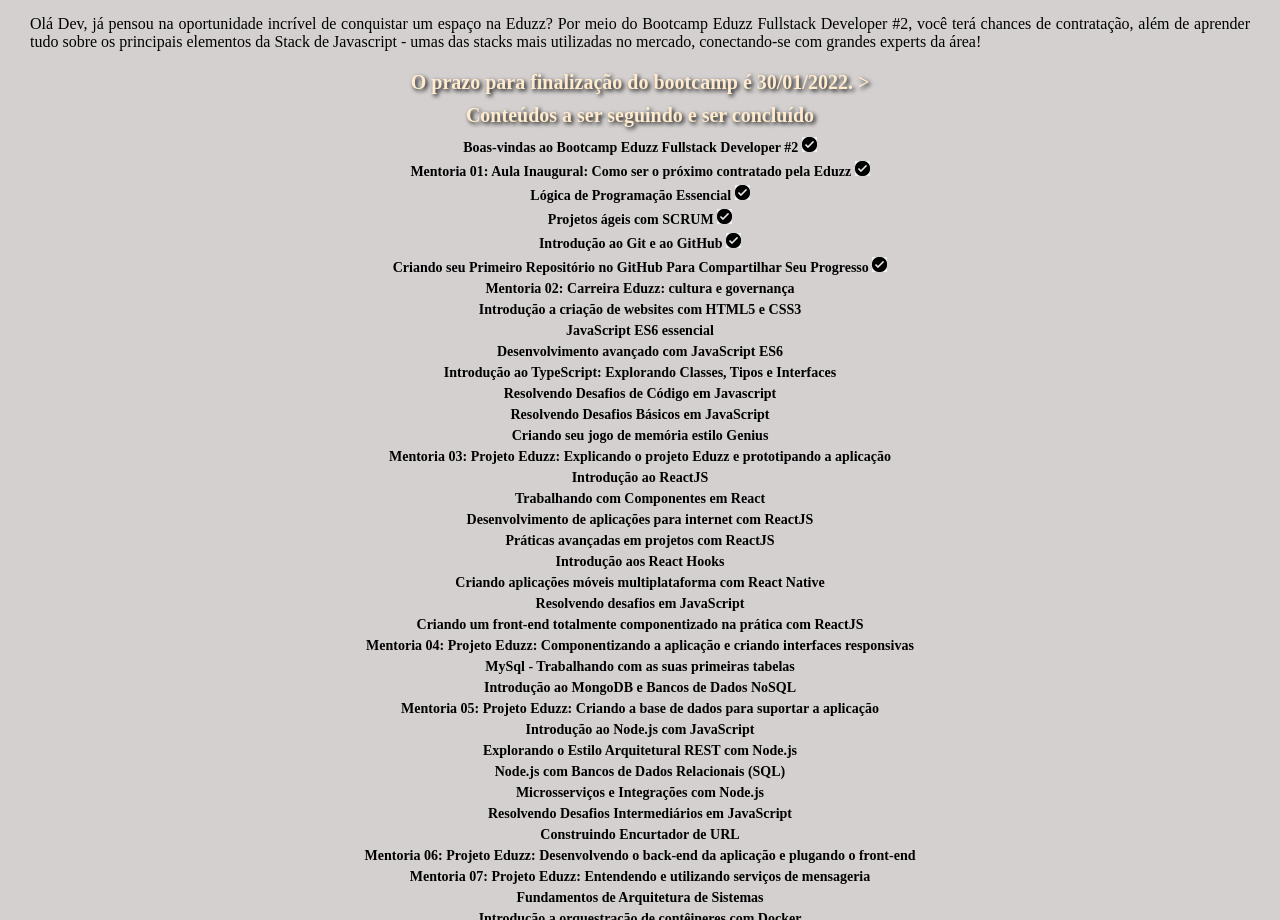
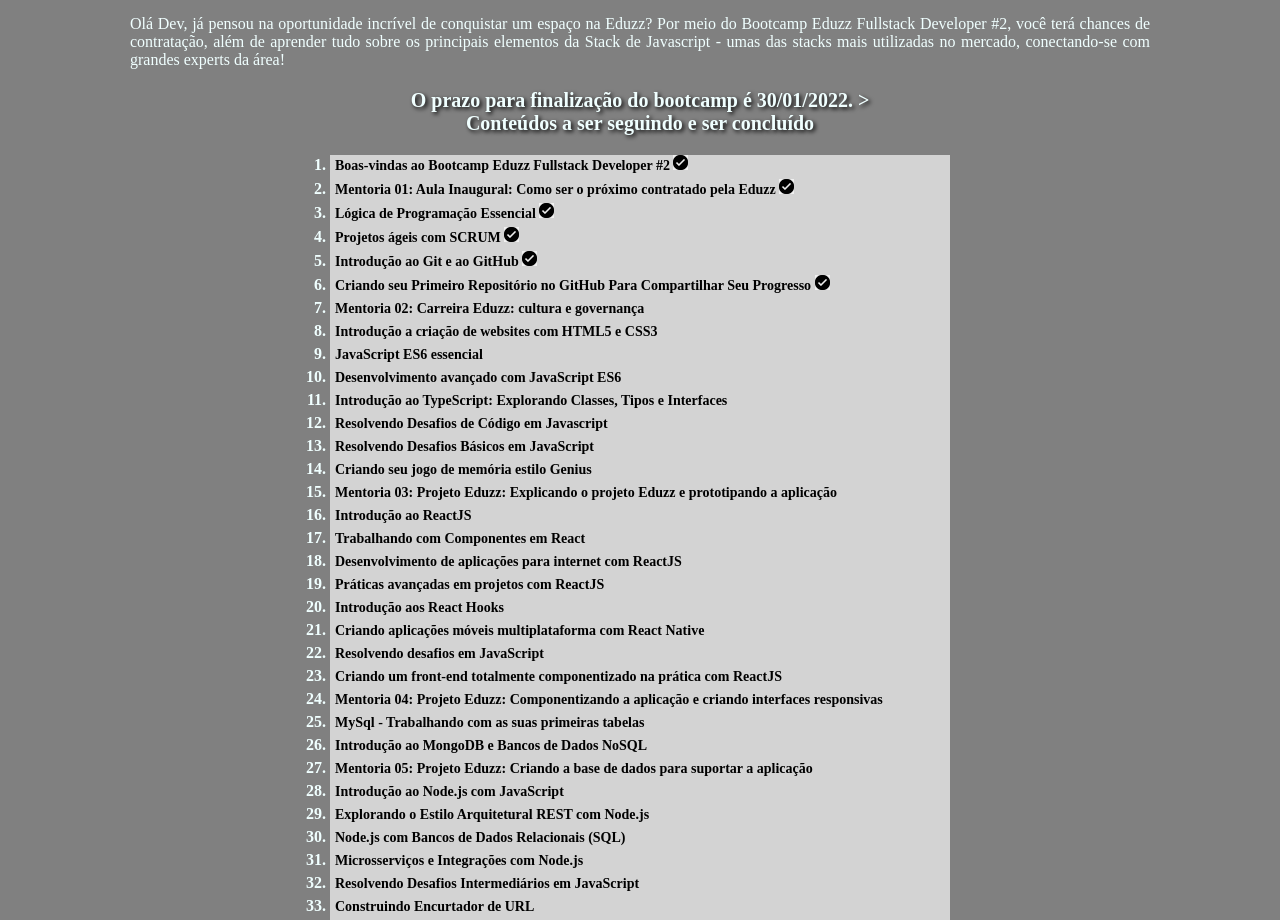
Before and after one commit to IvanStudyDev/Ag-EduzzFullstackDev, a plain HTML site: page index.html in a window 1280 px wide. Shown: the part 82-1002 px from the top of the page. Drawn offline with Linux system fonts and the light colour scheme.

Commit message:
Alterações, com acrescentação da lista ordenada

```diff
--- a/assets/css/style.css
+++ b/assets/css/style.css
@@ -6,8 +6,8 @@
 
 body{
     font-family: 'Times New Roman', Times, serif;
-    background: rgb(212, 208, 208);
-    color: black;
+    background: #808080;
+    color: #F0FFFF;
     margin: 30px;
 }
 
@@ -19,18 +19,31 @@ body{
 p{
     text-align: justify;
     padding-bottom: 20px;
+    padding-left: 100px;
+    padding-right: 100px;
 }
 
 h4{
-    padding-bottom: 10px;
     text-align: center;
-    color: blanchedalmond;
+    color: #F0FFFF;
     text-shadow: 0.1em 0.1em 0.2em black;
     font-size: 20px;
+}
+
+ol{
+    margin-top: 20px;
+    margin-left: 300px;
+    margin-right: 300px;
+}
+li{
+    font-weight: bold;
+    color: #F0FFFF;
+    background: #D3D3D3;
 }
 
 h6{
     font-size: 14px;
     padding-bottom: 5px;
-    text-align: center;
+    padding-left: 5px;
+    color: black;
 }
--- a/index.html
+++ b/index.html
@@ -23,46 +23,129 @@
         <h4>O prazo para finalização do bootcamp é 30/01/2022. ></h4>
         <h4>Conteúdos a ser seguindo e ser concluído</h4>
 
-        <h6>Boas-vindas ao Bootcamp Eduzz Fullstack Developer #2 <img src="assets/images/concluido.png" width="15px"</h6>
-        <h6>Mentoria 01: Aula Inaugural: Como ser o próximo contratado pela Eduzz <img src="assets/images/concluido.png" width="15px"</h6>
-        <h6>Lógica de Programação Essencial <img src="assets/images/concluido.png" width="15px"</h6>
-        <h6>Projetos ágeis com SCRUM <img src="assets/images/concluido.png" width="15px"</h6>
-        <h6>Introdução ao Git e ao GitHub <img src="assets/images/concluido.png" width="15px"</h6>
-        <h6>Criando seu Primeiro Repositório no GitHub Para Compartilhar Seu Progresso <img src="assets/images/concluido.png" width="15px"</h6>
+        <ol>
+            <li class="background1">
+                <h6>Boas-vindas ao Bootcamp Eduzz Fullstack Developer #2 <img src="assets/images/concluido.png" width="15px"></h6>
+            </li>
+            <li class="background2">
+                <h6>Mentoria 01: Aula Inaugural: Como ser o próximo contratado pela Eduzz <img src="assets/images/concluido.png" width="15px"></h6>
+            </li>
+            <li>
+                <h6>Lógica de Programação Essencial <img src="assets/images/concluido.png" width="15px"></h6>
+            </li>
+            <li>
+                <h6>Projetos ágeis com SCRUM <img src="assets/images/concluido.png" width="15px"></h6>
+            </li>
+            <li>
+                <h6>Introdução ao Git e ao GitHub <img src="assets/images/concluido.png" width="15px"></h6>
+            </li>
+            <li>
+                <h6>Criando seu Primeiro Repositório no GitHub Para Compartilhar Seu Progresso <img src="assets/images/concluido.png" width="15px"></h6>
+            </li>
+            <li>
                 <h6>Mentoria 02: Carreira Eduzz: cultura e governança</h6>
+            </li>
+            <li>
                 <h6>Introdução a criação de websites com HTML5 e CSS3</h6>
+            </li>
+            <li>
                 <h6>JavaScript ES6 essencial</h6>
+            </li>
+            <li>
                 <h6>Desenvolvimento avançado com JavaScript ES6</h6>
+            </li>
+            <li>
                 <h6>Introdução ao TypeScript: Explorando Classes, Tipos e Interfaces</h6>
+            </li>
+            <li>
                 <h6>Resolvendo Desafios de Código em Javascript</h6>
+            </li>
+            <li>
                 <h6>Resolvendo Desafios Básicos em JavaScript</h6>
+            </li>
+            <li>
                 <h6>Criando seu jogo de memória estilo Genius</h6>
+            </li>
+            <li>
                 <h6>Mentoria 03: Projeto Eduzz: Explicando o projeto Eduzz e prototipando a aplicação</h6>
+            </li>
+            <li>
                 <h6>Introdução ao ReactJS</h6>
+            </li>
+            <li>
                 <h6>Trabalhando com Componentes em React</h6>
+            </li>
+            <li>
                 <h6>Desenvolvimento de aplicações para internet com ReactJS</h6>
+            </li>
+            <li>
                 <h6>Práticas avançadas em projetos com ReactJS</h6>
+            </li>
+            <li>
                 <h6>Introdução aos React Hooks</h6>
+            </li>
+            <li>
                 <h6>Criando aplicações móveis multiplataforma com React Native</h6>
+            </li>
+            <li>
                 <h6>Resolvendo desafios em JavaScript</h6>
+            </li>
+            <li>
                 <h6>Criando um front-end totalmente componentizado na prática com ReactJS</h6>
+            </li>
+            <li>
                 <h6>Mentoria 04: Projeto Eduzz: Componentizando a aplicação e criando interfaces responsivas</h6>
+            </li>
+            <li>
                 <h6>MySql - Trabalhando com as suas primeiras tabelas</h6>
+            </li>
+            <li>
                 <h6>Introdução ao MongoDB e Bancos de Dados NoSQL</h6>
+            </li>
+            <li>
                 <h6>Mentoria 05: Projeto Eduzz: Criando a base de dados para suportar a aplicação</h6>
+            </li>
+            <li>
                 <h6>Introdução ao Node.js com JavaScript</h6>
+            </li>
+            <li>
                 <h6>Explorando o Estilo Arquitetural REST com Node.js</h6>
+            </li>
+            <li>
                 <h6>Node.js com Bancos de Dados Relacionais (SQL)</h6>
+            </li>
+            <li>
                 <h6>Microsserviços e Integrações com Node.js</h6>
+            </li>
+            <li>
                 <h6>Resolvendo Desafios Intermediários em JavaScript</h6>
+            </li>
+            <li>
                 <h6>Construindo Encurtador de URL</h6>
+            </li>
+            <li>
                 <h6>Mentoria 06: Projeto Eduzz: Desenvolvendo o back-end da aplicação e plugando o front-end</h6>
+            </li>
+            <li>
                  <h6>Mentoria 07: Projeto Eduzz: Entendendo e utilizando serviços de mensageria</h6>
+            </li>
+            <li>
                 <h6>Fundamentos de Arquitetura de Sistemas</h6>
+            </li>
+            <li>
                 <h6>Introdução a orquestração de contêineres com Docker</h6>
+            </li>
+            <li>
                 <h6>Introdução prática a computação em nuvem usando AWS</h6>
+            </li>
+            <li>
                 <h6>Mentoria 08: Projeto Eduzz: Vislumbrando possibilidades de integração da aplicação com a nuvem</h6>
+            </li>
+            <li>
                 <h6>Projeto Eduzz: Retire todas as dúvidas encontradas no desenvolvimento do projeto</h6>
+            </li>
+        </ol>
+
     </main>
 
 </body>
```
Lines whose indentation alone changed are shown as unchanged.
